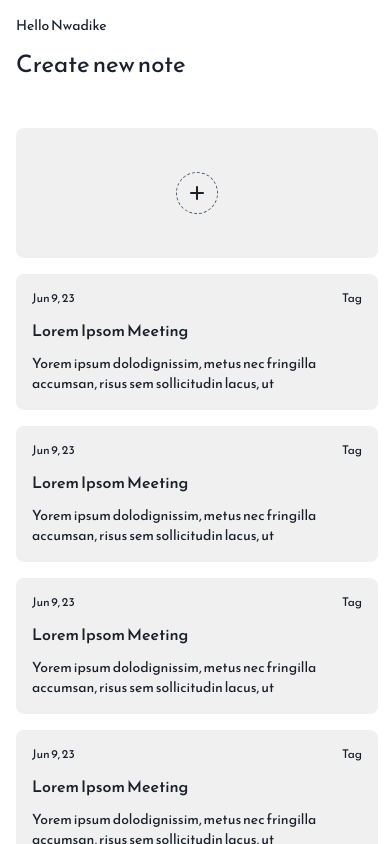
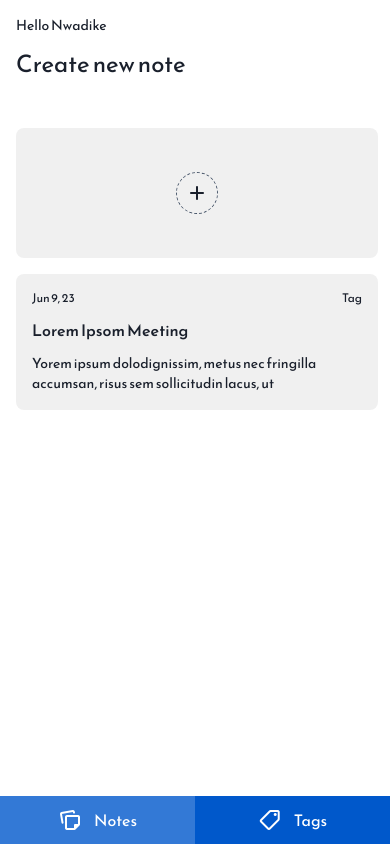
Before and after one commit to epicdevler/minoteapp_web, a Next.js app: page /app/notes in a window 390 px wide. Built offline with nearby package versions, Linux system fonts and the light colour scheme.

Commit message:
Update SideNavigation layout reponsiveness

```diff
--- a/src/app/(landing)/page.tsx
+++ b/src/app/(landing)/page.tsx
@@ -1,3 +1,5 @@
+'use client'
+import { Button } from "@chakra-ui/react";
 import Image from "next/image";
 import Link from "next/link";
 
@@ -5,7 +7,7 @@ export default function Home() {
   return (
     <main className="flex min-h-screen flex-col items-center justify-center gap-10 p-24">
       <Image src={'./icon_log.svg'} width={100} height={100} alt="" />
-      <Link href="/app/notes" className="rounded-full px-4 py-2 bg-slate-800">Get Started</Link>
+      <Button as={Link} href="/app/notes" rounded={'full'} px={4} py={2} className="rounded-full px-4 py-2 ">Get Started</Button>
     </main>
   );
 }
--- a/src/app/(main)/app/SideNavigation.tsx
+++ b/src/app/(main)/app/SideNavigation.tsx
@@ -8,26 +8,41 @@ import { usePathname } from "next/navigation"
 
 const SideNav = () => {
 
+  const navItems = [
+    {
+      label: 'Notes',
+      href: '/app/notes',
+      icon: Icons.NotesStack,
+    },
+    {
+      label: 'Tags',
+      href: '/app/tags',
+      icon: Icons.ShoppingMode,
+    }
+  ]
+
   const path = usePathname()
   const { colorMode, toggleColorMode } = useColorMode()
 
-  var activePath;
-  if (path.includes('app')) {
-    const paths = path.split("/")
-    activePath = paths[paths.length - 1]
-  }
+  var activePath = path;
   const isLight = colorMode === "light"
   const colorStyles = isLight ? " bg-primary text-white " : "bg-slate-800"
 
   return (
-    <nav className={`w-2/12 hidden landscape:lg:flex portrait:md:flex h-full flex-col justify-between ${colorStyles}`}>
+    <>
+      <nav className={`w-3/12 hidden landscape:flex portrait:md:flex h-full flex-col justify-between ${colorStyles}`}>
         <div className="flex-auto bg-red">
           <h1 className="w-full p-3 my-5 "><Link href={'/app/notes'} className="w-full flex justify-center"><Image src={'/icon_log.svg'} alt="minote" width={50} height={50} /></Link></h1>
           <Divider mb={5} />
           <ul>
 
-          <NavItem isDark={!isLight} href="/app/notes" label="Notes" icon={Icons.NotesStack} isActive={activePath == "notes"} />
-          <NavItem isDark={!isLight} href="/app/tags" label="Tags" icon={Icons.ShoppingMode} isActive={activePath == "tags"} />
+            {
+              navItems.map((item, index) => {
+                return <NavItem key={index} isDark={!isLight} href={item.href} label={item.label} icon={item.icon} isActive={activePath == item.href} />
+              })
+            }
+
+
           </ul>
         </div>
         <Divider />
@@ -38,6 +53,26 @@ const SideNav = () => {
           </button>
         </ol>
       </nav>
+
+      {/* END OF SIDE NAV LAYOUT */}
+
+
+      {/* START OF BOTTOM NAV LAYOUT */}
+
+      <nav className={`landscape:hidden md:hidden  ${colorStyles}`}>
+
+          <ul className="flex ">
+
+            {
+              navItems.map((item, index) => {
+                return <NavItem key={index} isDark={!isLight} href={item.href} label={item.label} icon={item.icon} isActive={activePath == item.href} />
+              })
+            }
+
+
+          </ul>
+      </nav>
+    </>
   )
 }
 
@@ -49,8 +84,8 @@ const NavItem = ({ href, label, icon, isActive, isDark }: { href: string, icon:
   const activeStyle = isActive ? isDark ? "bg-primary text-onPrimary" : "bg-white/20 text-onPrimary" : ""
 
   return (
-    <li  className={`w-full p-3  ${activeStyle}`}>
-      <Link href={href} className="flex items-center gap-3">
+    <li className={`w-full p-3  ${activeStyle}`}>
+      <Link href={href} className="flex justify-center md:justify-normal landscape:justify-normal  items-center gap-3 ">
         <Icon icon={icon} />
         {label}
       </Link>
--- a/src/app/(main)/app/layout.tsx
+++ b/src/app/(main)/app/layout.tsx
@@ -13,9 +13,9 @@ export default function AppRootLayout({
 }>) {
   return (
     <>
-    <div className="flex h-screen w-full">
+    <div className="flex flex-col-reverse landscape:flex-row md:flex-row  h-screen w-full">
       <SideNav />
-      <main className="w-full container p-4 portrait:lg:ps-8 portrait:pe-3 portrait:lg:py-4 landscape:lg:ps-8 landscape:lg:pe-3 landscape:lg:py-4 overflow-auto">
+      <main className="w-full h-full p-4 portrait:lg:ps-8 portrait:pe-3 portrait:lg:py-4 landscape:lg:ps-8 landscape:lg:pe-3 landscape:lg:py-4 overflow-auto">
         <p className="text-sm mb-3">Hello Nwadike</p>
         {children}
       </main>
--- /dev/null
+++ b/src/app/(main)/app/loader.css
@@ -0,0 +1,34 @@
+
+.loader {
+    width: 48px;
+    height: 48px;
+    display: inline-block;
+    position: relative;
+  }
+  .loader::after,
+  .loader::before {
+    content: '';
+    box-sizing: border-box;
+    width: 48px;
+    height: 48px;
+    border-radius: 50%;
+    border: 2px solid #FFF;
+    position: absolute;
+    left: 0;
+    top: 0;
+    animation: animloader 2s linear infinite;
+  }
+  .loader::after {
+    animation-delay: 1s;
+  }
+
+  @keyframes animloader {
+    0% {
+      transform: scale(0);
+      opacity: 1;
+    }
+    100% {
+      transform: scale(1);
+      opacity: 0;
+    }
+  }
--- a/src/app/(main)/app/loading.tsx
+++ b/src/app/(main)/app/loading.tsx
@@ -1,5 +1,7 @@
+import './loader.css'
+
 const Loading = () => {
-    return <h1>Loading</h1>
+    return <section className='w-full h-full flex items-center justify-center'><span className="loader"></span></section>
 }
 
 export default Loading;
--- a/src/app/(main)/app/notes/page.tsx
+++ b/src/app/(main)/app/notes/page.tsx
@@ -13,7 +13,7 @@ const Notes = () => {
     var [uiState, setUiState] = useState<UiState>(initUiState)
 
     return (
-        <div className="h-full flex flex-col">
+        <div className="h-full flex flex-col ">
             <section className="flex justify-between items-center">
                 <p className="text-2xl flex-none">{uiState.msg}</p>
                 {
@@ -103,36 +103,28 @@ const dummyList: Array<NoteModel> = [
         title: 'Lorem Ipsom Meeting',
         date: 'Jun 9, 23'
     },
+    // {
+    //     id: '2',
+    //     shortText: 'Yorem ipsum dolodignissim, metus nec fringilla accumsan, risus sem sollicitudin lacus, ut ',
+    //     tag: 'Tag',
+    //     title: 'Lorem Ipsom Meeting',
+    //     date: 'Jun 9, 23'
+    // },
+    // {
+    //     id: '3',
+    //     shortText: 'Yorem ipsum dolodignissim, metus nec fringilla accumsan, risus sem sollicitudin lacus, ut ',
+    //     tag: 'Tag',
+    //     title: 'Lorem Ipsom Meeting',
+    //     date: 'Jun 9, 23'
+    // },
 
-    {
-        id: '1',
-        shortText: 'Yorem ipsum dolodignissim, metus nec fringilla accumsan, risus sem sollicitudin lacus, ut ',
-        tag: 'Tag',
-        title: 'Lorem Ipsom Meeting',
-        date: 'Jun 9, 23'
-    },
-    {
-        id: '2',
-        shortText: 'Yorem ipsum dolodignissim, metus nec fringilla accumsan, risus sem sollicitudin lacus, ut ',
-        tag: 'Tag',
-        title: 'Lorem Ipsom Meeting',
-        date: 'Jun 9, 23'
-    },
-    {
-        id: '3',
-        shortText: 'Yorem ipsum dolodignissim, metus nec fringilla accumsan, risus sem sollicitudin lacus, ut ',
-        tag: 'Tag',
-        title: 'Lorem Ipsom Meeting',
-        date: 'Jun 9, 23'
-    },
-
-    {
-        id: '4',
-        shortText: 'Yorem ipsum dolodignissim, metus nec fringilla accumsan, risus sem sollicitudin lacus, ut ',
-        tag: 'Tag',
-        title: 'Lorem Ipsom Meeting',
-        date: 'Jun 9, 23'
-    },
+    // {
+    //     id: '4',
+    //     shortText: 'Yorem ipsum dolodignissim, metus nec fringilla accumsan, risus sem sollicitudin lacus, ut ',
+    //     tag: 'Tag',
+    //     title: 'Lorem Ipsom Meeting',
+    //     date: 'Jun 9, 23'
+    // },
 ]
 
 type NoteModel = {
```
Lines whose indentation alone changed are shown as unchanged.
